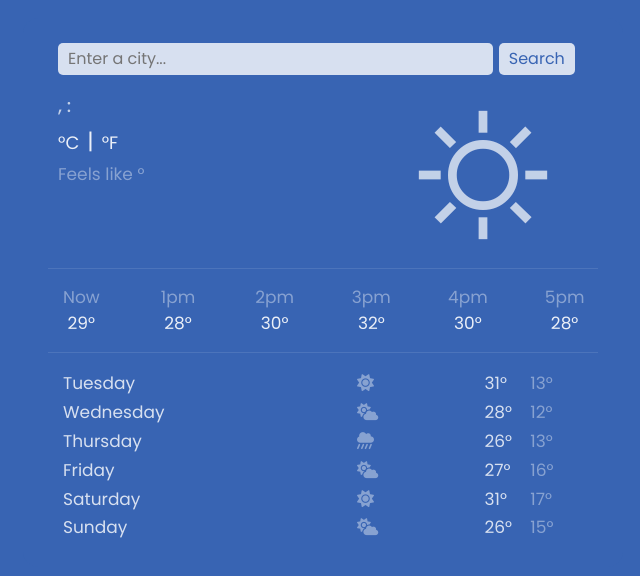
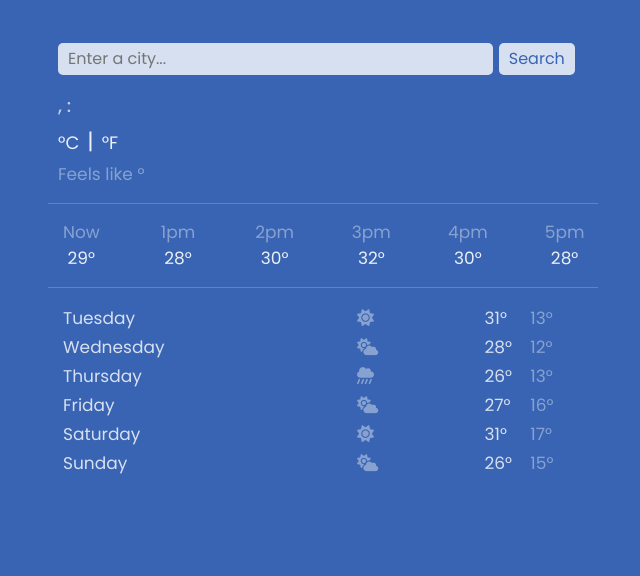
Before and after one commit to ctndeveloperstudent/weatherapp, a website built with Parcel: page index.html in a window 1280 px wide. Shown: the whole page, without its empty margins (317-957 px from the left). Built offline with nearby package versions, Linux system fonts and the light colour scheme; no server answers.

Commit message:
added icon javascript

```diff
--- a/index.html
+++ b/index.html
@@ -55,11 +55,7 @@
                         </li>
                     </ul>
                 </div>
-                <div class=weather-app-icon-container>
-                    <span class="material-symbols-outlined bigrighticon">
-                        sunny
-                    </span>
-                </div>
+                <div id="icon"></div>
             </div>
             <hr />
             <div class="row hourlytempwholesection">
--- a/src/index.js
+++ b/src/index.js
@@ -15,6 +15,9 @@ function refreshWeather(response) {
   let mainMonthElement = document.querySelector("#main-month");
   let mainHourElement = document.querySelector("#main-hour");
   let mainMinuteElement = document.querySelector("#main-minutes");
+  let iconElement = document.querySelector("#icon");
+
+
 
 
   let daysOfWeek = ["Sun", "Mon", "Tue", "Wed", "Thu", "Fri", "Sat"]; //Array of day names
@@ -24,8 +27,7 @@ function refreshWeather(response) {
 ];
 
   //extract the date and time
-  let unixTimestamp = response.data.time; //extract the time property
-  let date = new Date(unixTimestamp * 1000); //convert to milliseconds
+  let date = new Date(response.data.time * 1000); //convert to milliseconds
   let dayIndex = date.getDay(); //convert to day
   let dayName = daysOfWeek[dayIndex];
   let day = date.getDate().toString().padStart(2, '0'); //convert to day number
@@ -35,8 +37,7 @@ function refreshWeather(response) {
   let minutes = date.getMinutes().toString().padStart(2, '0'); //convert to minutes
 
 
-
-  console.log(minutes);
+  iconElement.innerHTML = `<img src="${response.data.condition.icon_url}" class="weather-app-icon"/>`;
   mainMinuteElement.innerHTML = minutes;
   mainHourElement.innerHTML = hour;
   mainMonthElement.innerHTML = monthName;
--- a/src/style.css
+++ b/src/style.css
@@ -38,14 +38,14 @@ body {
     justify-content: space-between;
 }
 
-.bigrighticon{
-    font-size: 140px;
-    color: rgba(255, 255, 255, 0.7);
-    margin:25px 45px 0 0;
+.weather-app-icon{
+    margin:0px 55px 0 0;
+    width: 200px;
+    height: 200px;
 }
 
 hr {
-    border-top: 1px solid rgba(255, 255, 255, 0.1);
+    border-top: 1px solid rgba(255, 255, 255, 0.2);
 }
 
 
```
